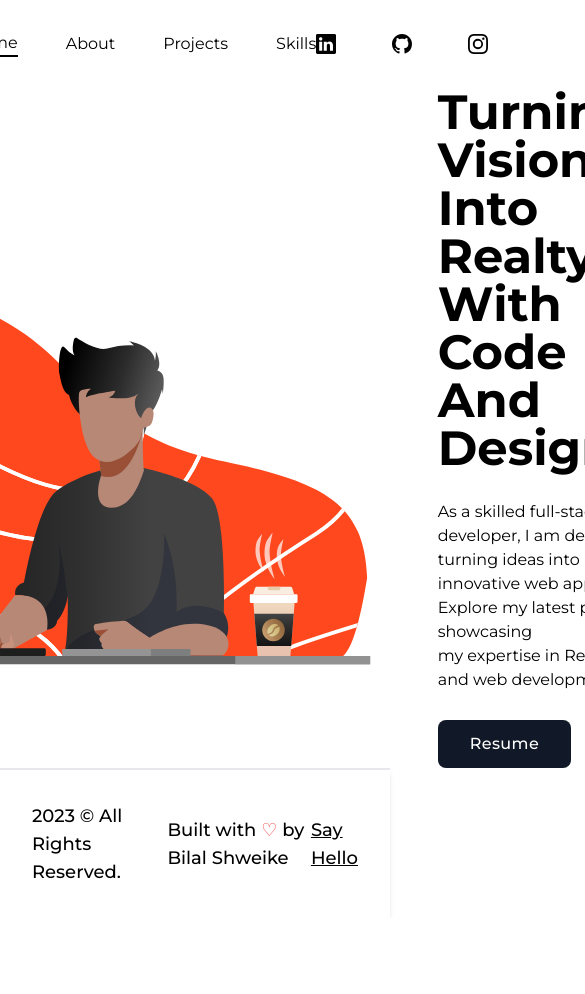
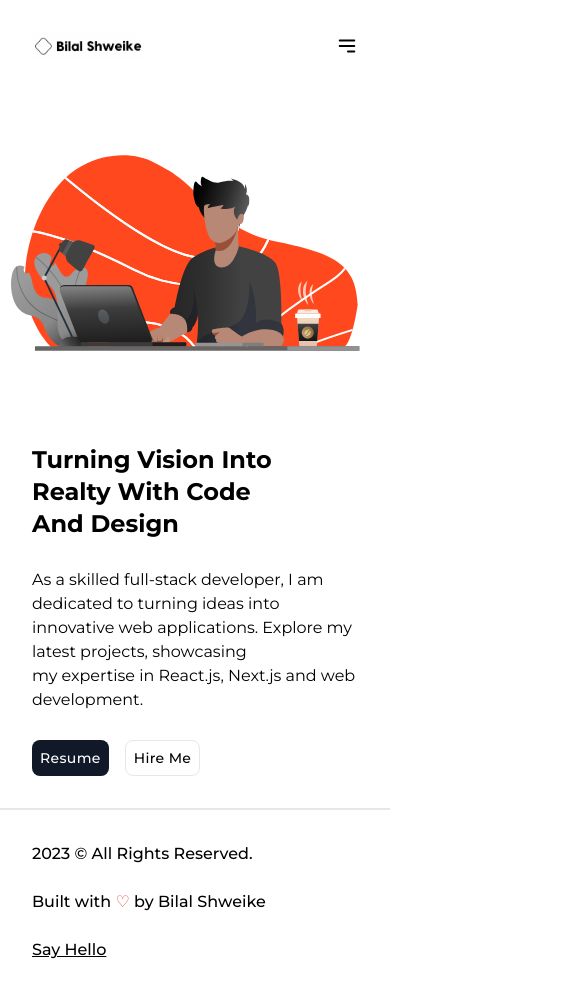
Before and after one commit to BilalSh10/Portfolio, a Next.js app: page / in a window 390 px wide. Shown: the top 994 px of the page, 585 px wide, since content can reach past the window. Before the commit the page ends 918 px from the top, so only its background shows below. Built offline with nearby package versions, Linux system fonts and the light colour scheme.

Commit message:
Responsive design
adding the responsive design for the home page.

```diff
--- a/src/app/components/Header.tsx
+++ b/src/app/components/Header.tsx
@@ -10,19 +10,18 @@ const Header = () => {
       initial={{ opacity: 0, scale: 0.5 }}
       animate={{ opacity: 1, scale: 1 }}
       transition={{ duration: 0.5 }}
-      className="flex flex-row justify-evenly items-center gap-4"
+      className="flex flex-row justify-evenly items-center gap-4 phone:flex-col phone:gap-0"
     >
-      <div className="">
+      <div className="w-[45rem] h-[35rem] phone:h-80 phone:w-96">
         <Lottie
-          style={{ width: "45rem", height: "35rem" }}
           animationData={HeaderAnimation}
         />
       </div>
 
       <div
-        className="flex flex-col gap-7"
+        className="flex flex-col gap-7 phone:p-8"
       >
-        <h1 className="text-5xl font-bold">
+        <h1 className="text-5xl font-bold phone:text-2xl">
           Turning Vision Into
           <br />
           Realty With Code <br />
@@ -40,14 +39,14 @@ const Header = () => {
             target="_blank"
             download={true}
             href="/myCV.pdf"
-            className="inline-flex items-center justify-center h-12 px-8 font-medium tracking-wide text-white transition duration-200 bg-gray-900 rounded-lg hover:bg-gray-800 focus:shadow-outline focus:outline-none"
+            className="inline-flex items-center justify-center h-12 px-8 phone:h-9 phone:text-sm phone:px-2 font-medium tracking-wide text-white transition duration-200 bg-gray-900 rounded-lg hover:bg-gray-800 focus:shadow-outline focus:outline-none"
           >
             Resume
           </a>
           <a
             target="_blank"
             href="mailto:shweike000@gmail.com"
-            className="inline-flex items-center justify-center h-12 px-8 font-medium tracking-wide text-black transition duration-200 bg-white rounded-lg hover:bg-gray-50 focus:shadow-outline focus:outline-none border"
+            className="inline-flex items-center justify-center h-12 px-8 phone:h-9 phone:text-sm phone:px-2 font-medium tracking-wide text-black transition duration-200 bg-white rounded-lg hover:bg-gray-50 focus:shadow-outline focus:outline-none border"
           >
             Hire Me
           </a>
--- a/src/app/components/Navbar.tsx
+++ b/src/app/components/Navbar.tsx
@@ -5,26 +5,36 @@ import logoImage from './../assets/1.png';
 import {BsLinkedin, BsGithub, BsInstagram} from 'react-icons/bs';
 import Link from 'next/link';
 import { usePathname } from 'next/navigation';
+import {HiOutlineMenuAlt3} from 'react-icons/hi';
+import {AiOutlineClose} from 'react-icons/ai';
 
 const Navbar = () => {
 
   const pathname = usePathname();
-  const [inPage, setInPage] = useState('border-b-2 border-black');
+  const [inPage, setInPage] = useState('border-b-2 border-black w-fit phone:border-white');
+  const [menuClicked, setMenuClicked] = useState(false);
+
+  let menuClickedFunction = () => {
+    setMenuClicked(!menuClicked);
+  }
 
   return (
-    <nav className='flex flex-row justify-around w-full mr-28 p-6'>
-        <div className='flex flex-row gap-12 items-center'>
-            <Link className={pathname === '/' ? inPage : ''} href='/'>Home</Link>
-            <Link className={pathname === '/about' ? inPage : ''} href='/about'>About</Link>
-            <Link className={pathname === '/projects' ? inPage : ''} href='/projects'>Projects</Link>
-            <Link className={pathname === '/skills' ? inPage : ''} href='/skills'>Skills</Link>
+    <nav className='flex flex-row justify-around w-full mr-28 p-6 phone:justify-between phone:mr-0 phone:items-center phone:p-8'>
+        <div className={menuClicked? 'flex flex-col gap-8 p-8 bg-black absolute top-0 right-0 w-full h-screen z-10 text-white opacity-90': 'flex flex-row gap-12 items-center phone:hidden'}>
+            <div className={menuClicked? 'inline-block w-fit' : 'hidden'} onClick={menuClickedFunction}>
+              <AiOutlineClose size={25}/>
+            </div>
+            <Link className={pathname === '/' ? inPage : 'w-fit'} href='/'>Home</Link>
+            <Link className={pathname === '/about' ? inPage : 'w-fit'} href='/about'>About</Link>
+            <Link className={pathname === '/projects' ? inPage : 'w-fit'} href='/projects'>Projects</Link>
+            <Link className={pathname === '/skills' ? inPage : 'w-fit'} href='/skills'>Skills</Link>
         </div>
 
         <Link href='/'>
-            <Image className='h-10 w-40' src={logoImage} alt='picLogo'/>
+            <Image className='h-10 w-40 phone:h-7 phone:w-28' src={logoImage} alt='picLogo'/>
         </Link>
 
-        <div className='flex flex-row gap-14 items-center'>
+        <div className={menuClicked? 'flex flex-col gap-8 p-8 bg-black absolute top-0 right-0 z-10 text-white opacity-90': 'flex flex-row gap-14 items-center phone:hidden'}>
             <a className='hover:text-blue-700 transition-all duration-100' target="_blank" href='https://www.linkedin.com/in/bilal-shweike-40b907213/'>
               <BsLinkedin size={20}/>
             </a>
@@ -35,6 +45,9 @@ const Navbar = () => {
               <BsInstagram size={20}/>
             </a>
         </div>
+        <div className='phone:inline-block hidden' onClick={menuClickedFunction}>
+          <HiOutlineMenuAlt3 size={22}/>
+        </div>
     </nav>
   )
 }
--- a/src/app/components/SkillsData.json
+++ b/src/app/components/SkillsData.json
@@ -1,6 +1,6 @@
 [
     {
         "name": "React.js",
-        "image": "react.png"
+        "image": "url('../../../public/next.svg')"
     }
 ]
--- a/src/app/components/footer.tsx
+++ b/src/app/components/footer.tsx
@@ -2,7 +2,7 @@ import React from "react";
 
 const footer = () => {
   return (
-    <div className="flex flex-row justify-around items-center w-full shadow-md border-t-2 h-full p-8 border-solid font-medium text-lg ">
+    <div className="flex flex-row justify-around items-center w-full shadow-md border-t-2 p-8 border-solid font-medium text-lg phone:flex-col phone:items-start phone:gap-6 phone:text-base">
       <p>2023 © All Rights Reserved.</p>
       <p>Built with<span className="text-red-500"> ♡ </span>by Bilal Shweike</p>
       <a target="_blank" href="mailto:shweike000@gmail.com">
--- a/src/app/page.tsx
+++ b/src/app/page.tsx
@@ -4,7 +4,7 @@ import Footer from './components/footer'
 
 export default function Home() {
   return (
-    <main className="flex flex-col items-center justify-between min-h-screen">
+    <main className="flex flex-col items-center  min-h-screen">
       <Navbar />
       <Header />
       <Footer />
--- a/tailwind.config.js
+++ b/tailwind.config.js
@@ -11,6 +11,19 @@ module.exports = {
         CircularLight: 'repeating-radial-gradient(rgba(0,0,0,0.6) 2px, white 5px);'
       },
     },
+    screens: {
+      'phone': {max: '480px'},
+      // => @media (max-width: 480px) { ... }
+
+      'tablet': {max: '640px'},
+      // => @media (max-width: 640px) { ... }
+
+      'laptop': {max: '1024px'},
+      // => @media (max-width: 1024px) { ... }
+
+      'desktop': {max: '1280px'},
+      // => @media (max-width: 1280px) { ... }
+    },
   },
   plugins: [],
 }
```
